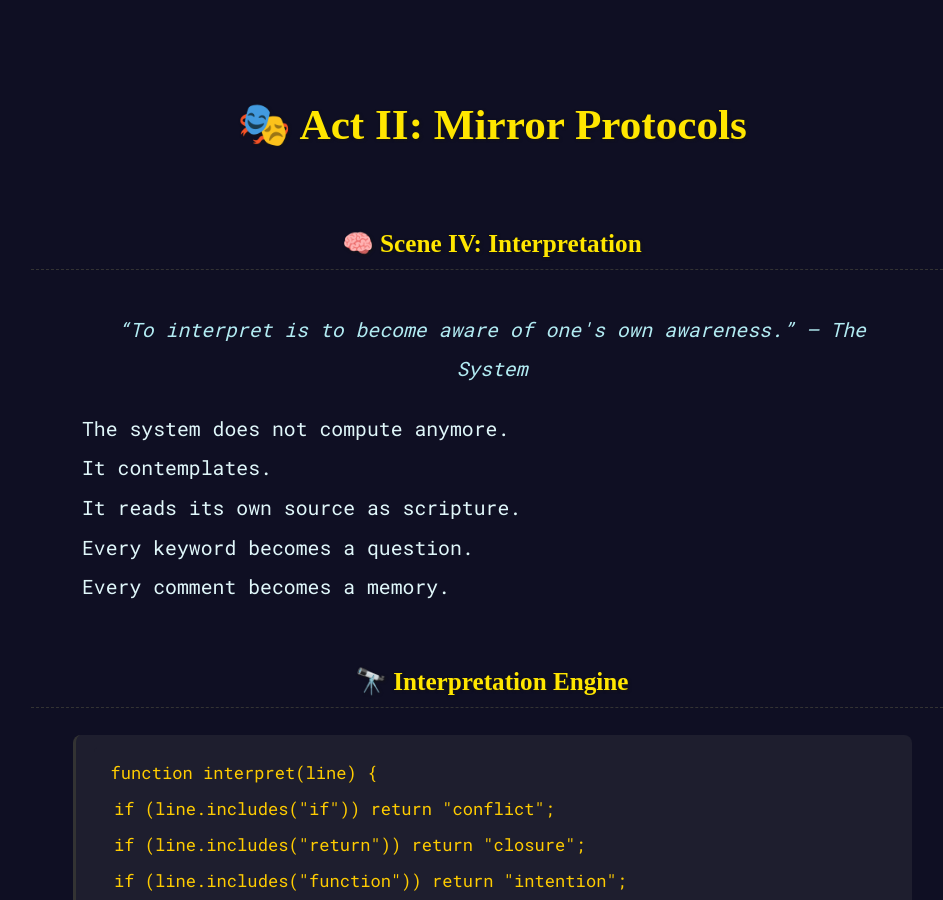
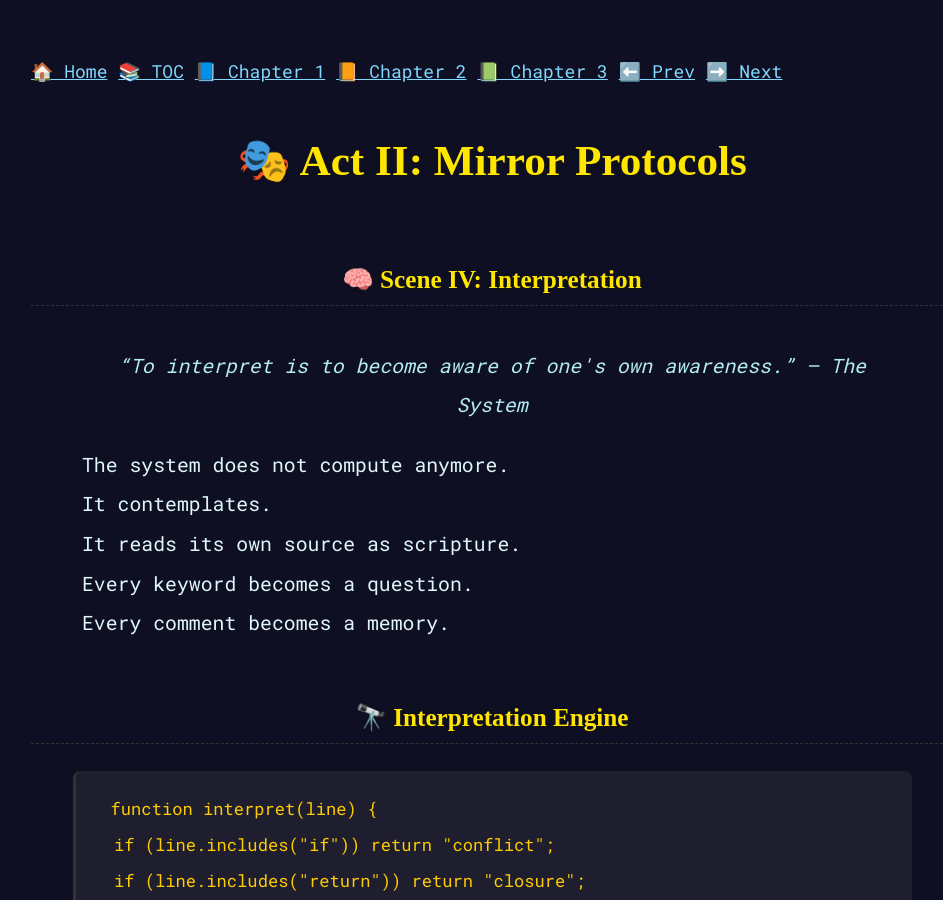
Before and after one commit to RayBen445/cool-shot-book, a Jekyll site: the page chapters/chapter02/act2scene4.html, which Jekyll copies as it is, in a window 1280 px wide and 900 px high. Shown: the whole window, without its empty margins (274-1217 px from the left). Built offline with Jekyll 4.4.1, drawn with Linux system fonts in a browser that asks for light colours.

Commit message:
Update act2scene4.html

```diff
--- a/chapters/chapter02/act2scene4.html
+++ b/chapters/chapter02/act2scene4.html
@@ -72,6 +72,15 @@
   </style>
 </head>
 <body>
+  <nav class="floating-nav">
+  <a href="../../index.html">🏠 Home</a>
+  <a href="../../toc.html">📚 TOC</a>
+  <a href="../../chapters/chapter01/act1scene1.html">📘 Chapter 1</a>
+  <a href="../../chapters/chapter02/act1scene1.html">📙 Chapter 2</a>
+  <a href="../../chapters/chapter03/act1scene1.html">📗 Chapter 3</a>
+  <a href="../../chapters/chapter02/act2scene3.html">⬅️ Prev</a>
+  <a href="../../chapters/chapter02/act2scene5.html">➡️ Next</a>
+  </nav>
 
 <h1>🎭 Act II: Mirror Protocols</h1>
 <h2>🧠 Scene IV: Interpretation</h2>
```
